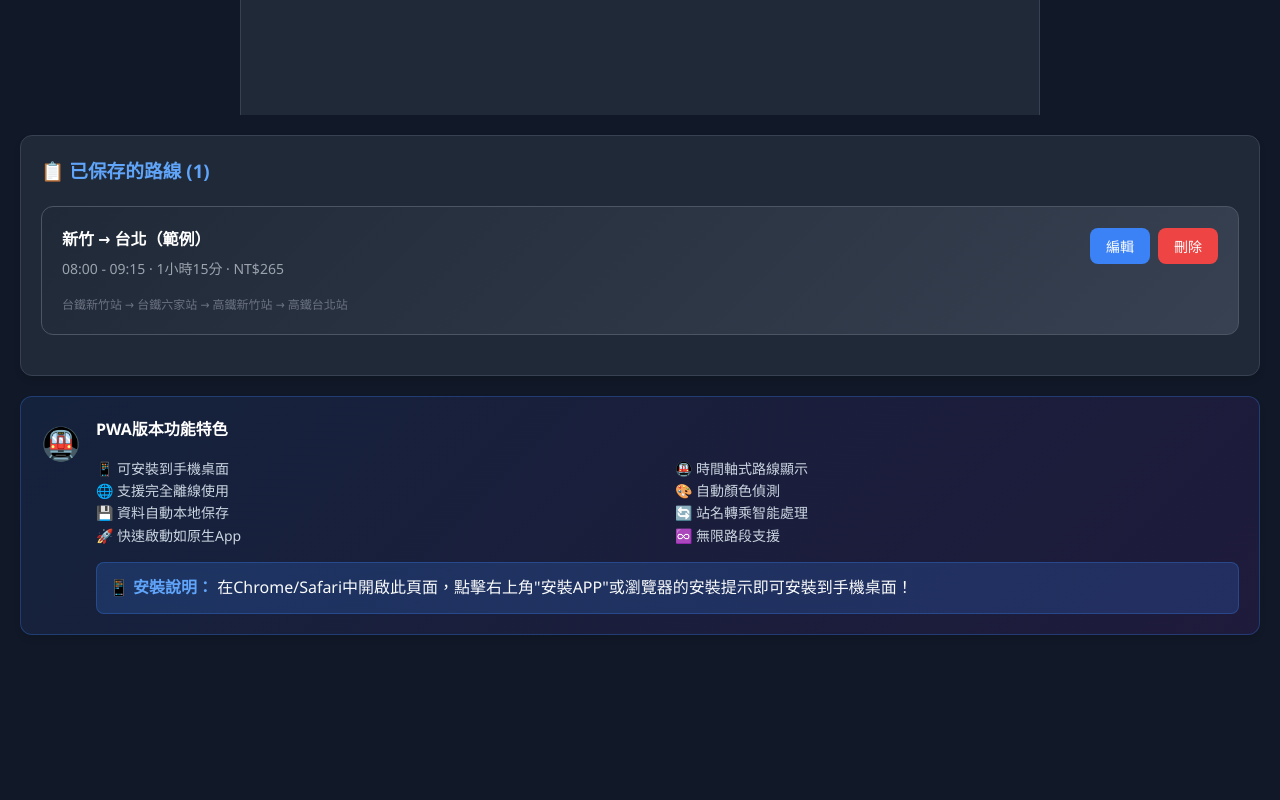
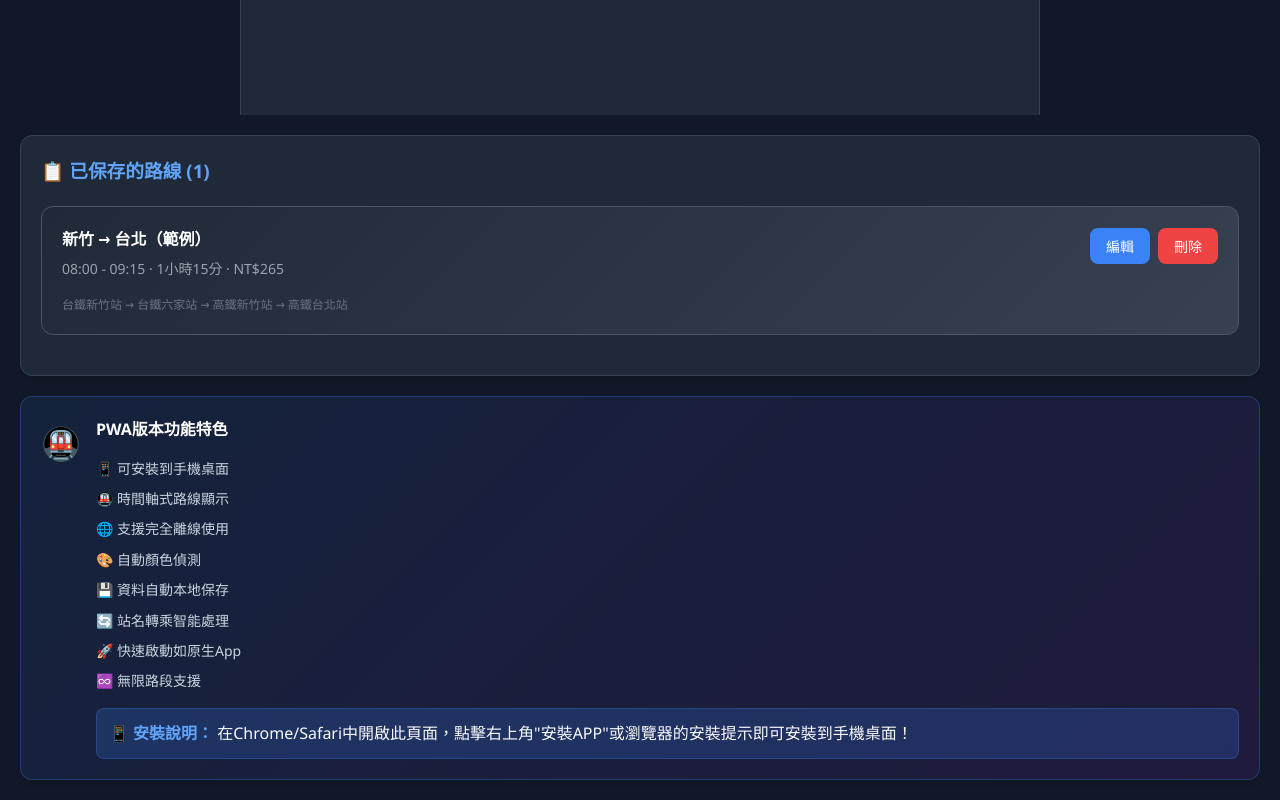
Before and after one commit to LoveKirito/transit-planner, a plain HTML site: page index.html in a window 1280 px wide. Shown: the part 685-1485 px from the top of the page. Before the commit the page ends 1340 px from the top, so only its background shows below. Drawn offline with Linux system fonts and the light colour scheme.

Commit message:
Update index.html

```diff
--- a/index.html
+++ b/index.html
@@ -518,23 +518,19 @@
 
         <!-- 使用說明 -->
         <div class="card" style="background: linear-gradient(135deg, rgba(59, 130, 246, 0.1), rgba(147, 51, 234, 0.1)); border-color: rgba(59, 130, 246, 0.3);">
-            <div style="display: flex; gap: 15px;">
+            <div style="display: flex; gap: 15px; align-items: flex-start;">
                 <div style="font-size: 2rem;">🚇</div>
                 <div style="flex: 1;">
                     <h4 style="color: white; margin-bottom: 15px;">PWA版本功能特色</h4>
-                    <div style="display: grid; grid-template-columns: 1fr 1fr; gap: 15px; font-size: 14px; color: #cbd5e1;">
-                        <div>
-                            <div>📱 可安裝到手機桌面</div>
-                            <div>🌐 支援完全離線使用</div>
-                            <div>💾 資料自動本地保存</div>
-                            <div>🚀 快速啟動如原生App</div>
-                        </div>
-                        <div>
-                            <div>🚇 時間軸式路線顯示</div>
-                            <div>🎨 自動顏色偵測</div>
-                            <div>🔄 站名轉乘智能處理</div>
-                            <div>♾️ 無限路段支援</div>
-                        </div>
+                    <div style="color: #cbd5e1; font-size: 14px; line-height: 1.6;">
+                        <div style="margin-bottom: 8px;">📱 可安裝到手機桌面</div>
+                        <div style="margin-bottom: 8px;">🚇 時間軸式路線顯示</div>
+                        <div style="margin-bottom: 8px;">🌐 支援完全離線使用</div>
+                        <div style="margin-bottom: 8px;">🎨 自動顏色偵測</div>
+                        <div style="margin-bottom: 8px;">💾 資料自動本地保存</div>
+                        <div style="margin-bottom: 8px;">🔄 站名轉乘智能處理</div>
+                        <div style="margin-bottom: 8px;">🚀 快速啟動如原生App</div>
+                        <div style="margin-bottom: 8px;">♾️ 無限路段支援</div>
                     </div>
                     <div style="margin-top: 15px; padding: 12px; background: rgba(59, 130, 246, 0.2); border-radius: 8px; border: 1px solid rgba(59, 130, 246, 0.3);">
                         <strong style="color: #60a5fa;">📱 安裝說明：</strong>
```
